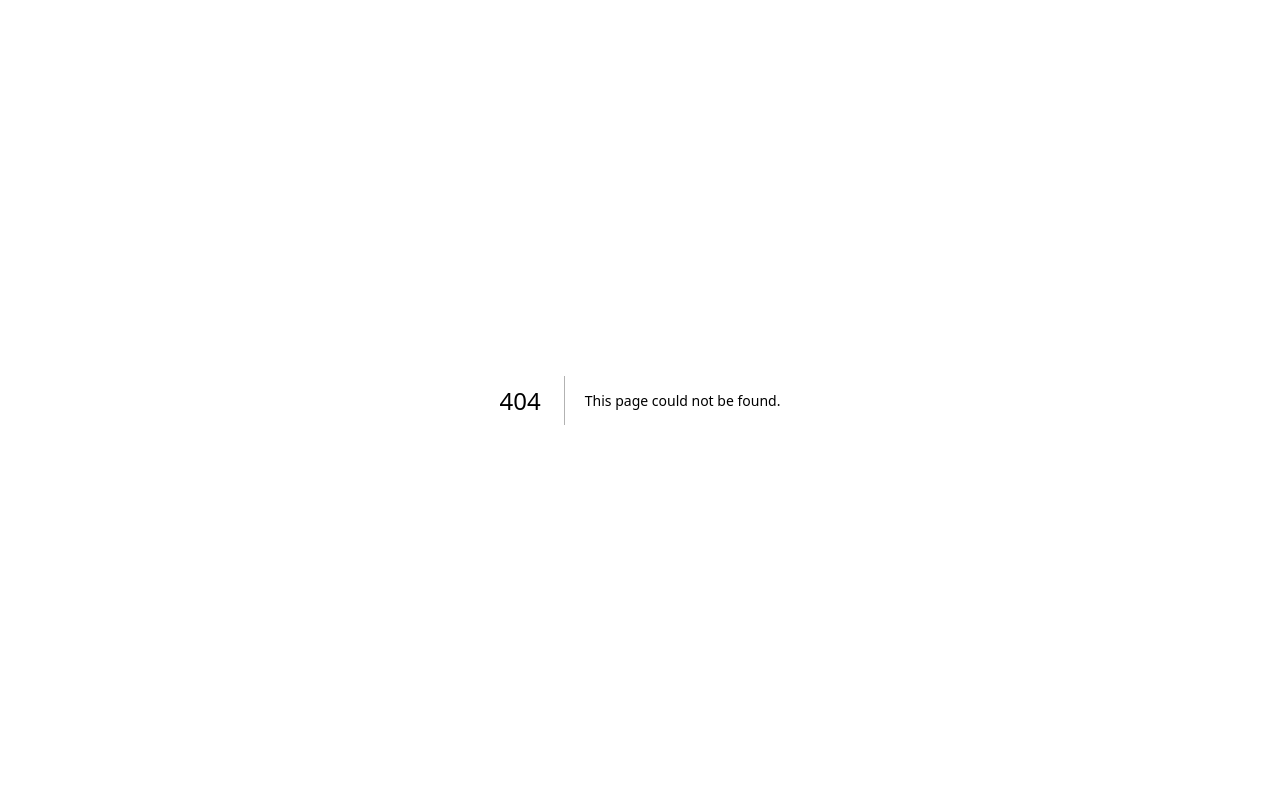
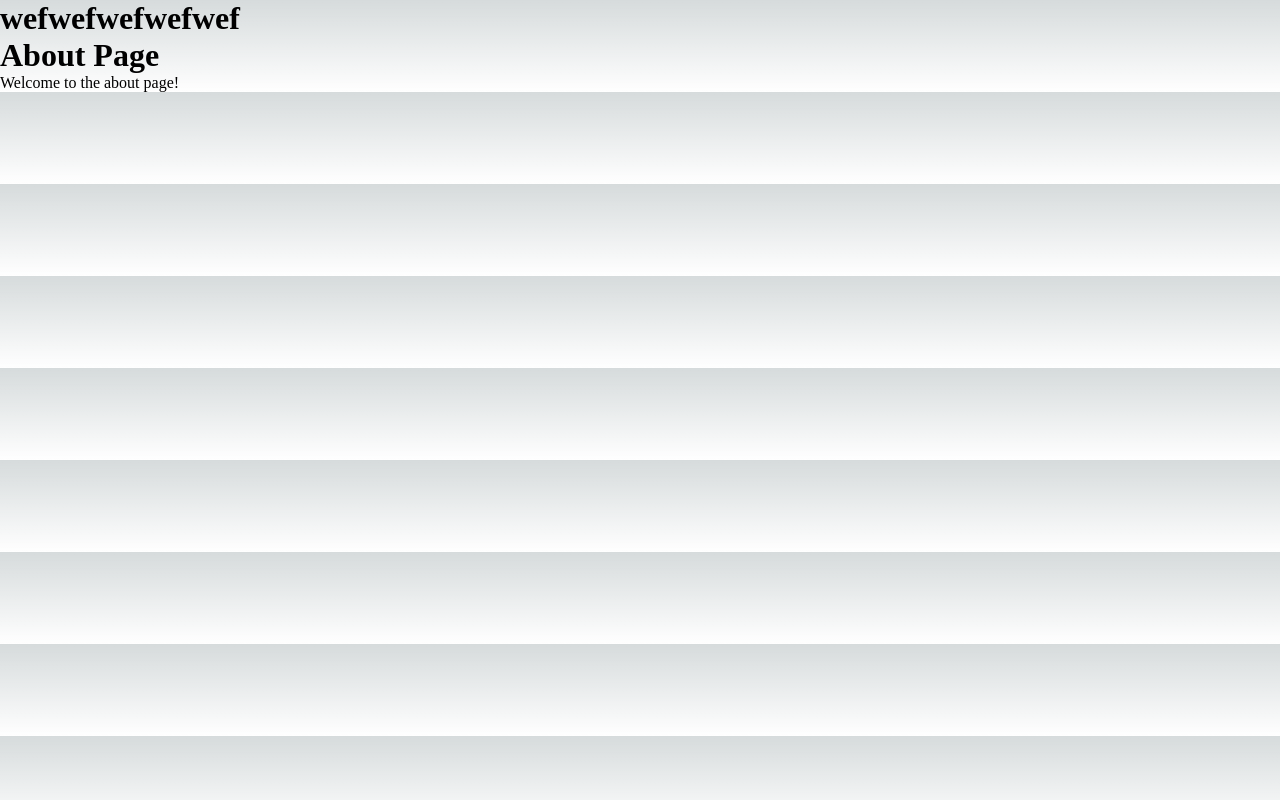
Before and after one commit to mylastresort/ft_transcendence, a Next.js app in the folder frontend/: page /home/about in a window 1280 px wide. Before the commit this address had no page. Built offline with nearby package versions, Linux system fonts and the light colour scheme.

Commit message:
frontend

```diff
--- a/frontend/src/pages/_app.tsx
+++ b/frontend/src/pages/_app.tsx
@@ -1,6 +1,21 @@
 import '@/styles/globals.css'
 import type { AppProps } from 'next/app'
 
+function Xxx () {
+  return(
+    <h1>wefwefwefwefwef</h1>
+  )
+}
+
 export default function App({ Component, pageProps }: AppProps) {
-  return <Component {...pageProps} />
+
+
+  return (
+    <div>
+
+    <Xxx/>
+      <Component {...pageProps} />
+    </div>
+  )
+
 }
--- /dev/null
+++ b/frontend/src/pages/home/about.tsx
@@ -0,0 +1,12 @@
+import React from 'react';
+
+function About() {
+  return (
+    <div>
+      <h1>About Page</h1>
+      <p>Welcome to the about page!</p>
+    </div>
+  );
+}
+
+export default About;
--- a/frontend/src/pages/index.tsx
+++ b/frontend/src/pages/index.tsx
@@ -5,7 +5,7 @@
 
 const inter = Inter({ subsets: ['latin'] })
 
-export default function Home() {
+export default function Home1() {
   return (
     <>
       <Head>
```
Also changed, not shown: frontend/src/pages/api/hello.ts (renamed from frontend/src/api/hello.ts).
